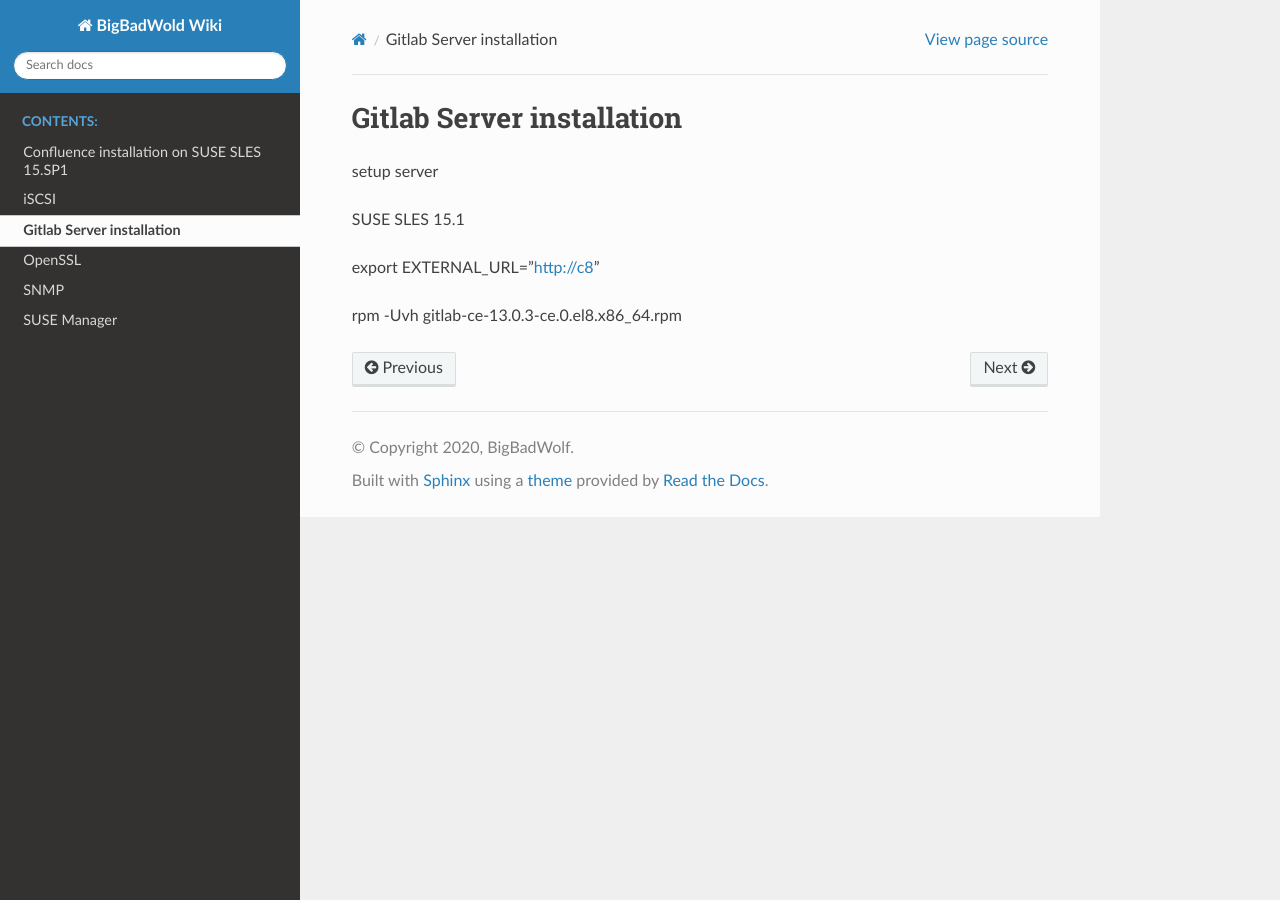
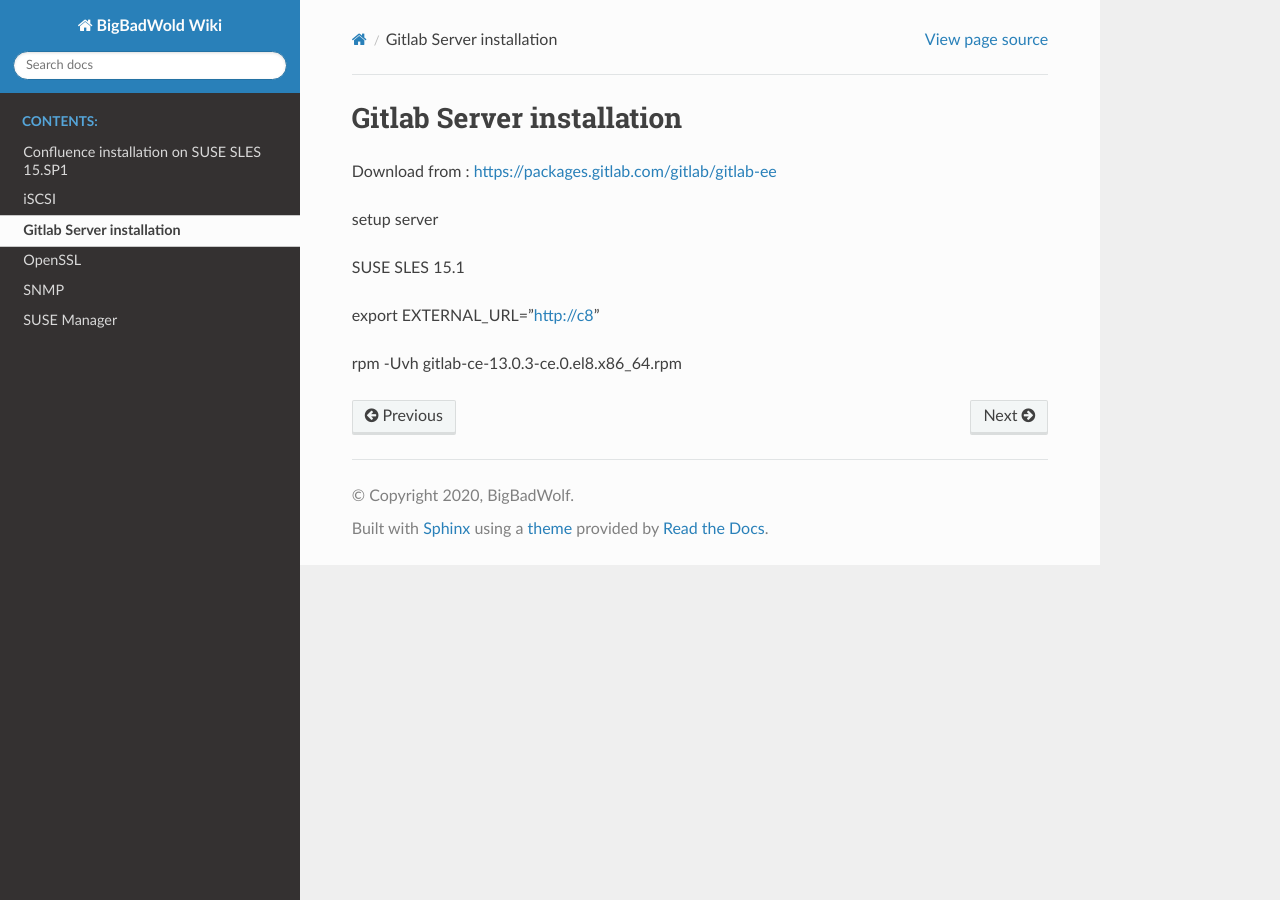
Before and after one commit to p3ll1n0r3/readthedocs, a Sphinx documentation site: the page built from docs/gitlab.rst, in a window 1280 px wide. Built offline with Sphinx 7.4.7 and the Read the Docs theme 2.0.0, drawn with Linux system fonts in a browser that asks for light colours.

Commit message:
Update gitlab.rst

```diff
--- a/docs/gitlab.rst
+++ b/docs/gitlab.rst
@@ -1,5 +1,7 @@
 Gitlab Server installation
 ==========================
+
+Download from : https://packages.gitlab.com/gitlab/gitlab-ee
 
 setup server
 
```
